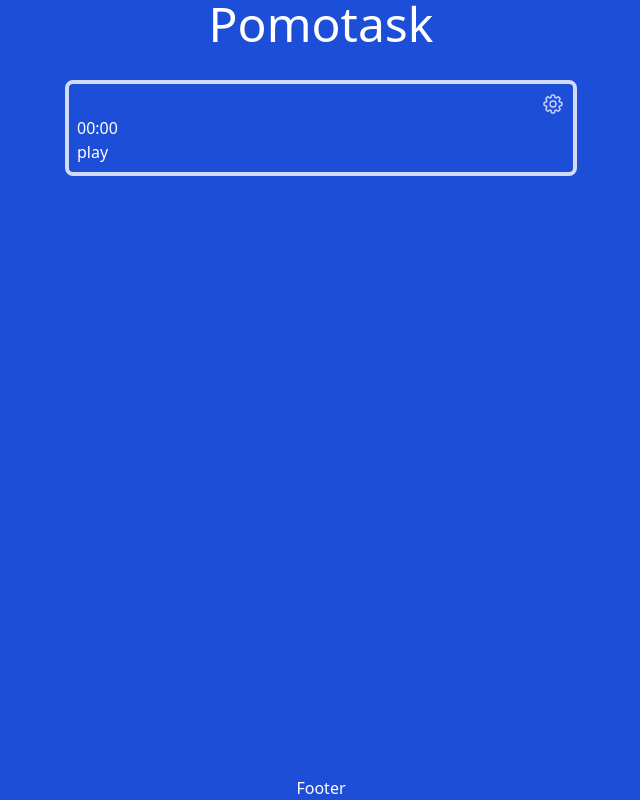
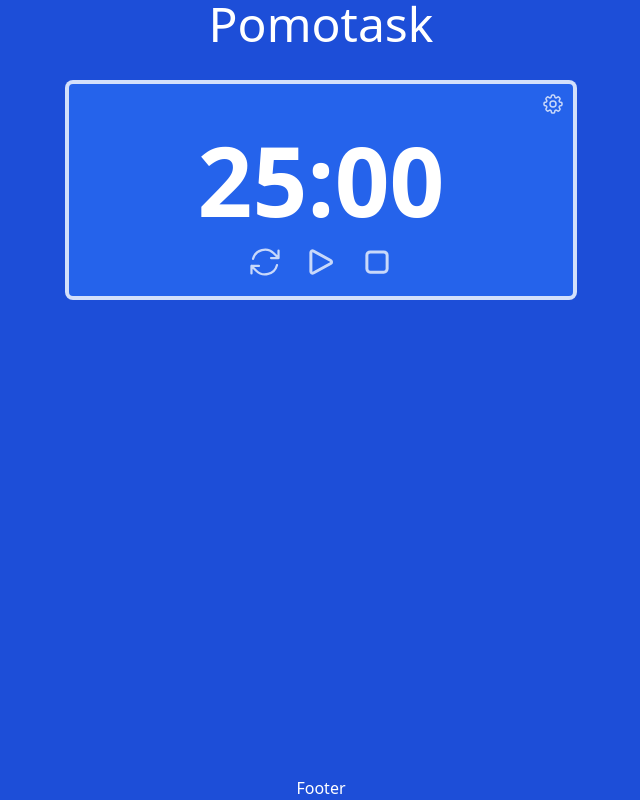
Before and after one commit to Jiyuu5/Pomotask, a React (Vite) app: page / in a window 1280 px wide. Shown: the whole page, without its empty margins (319-959 px from the left). Built offline with nearby package versions, Linux system fonts and the light colour scheme.

Commit message:
Add controle icons

```diff
--- a/src/components/PomodoroTimer.jsx
+++ b/src/components/PomodoroTimer.jsx
@@ -1,7 +1,7 @@
 export default function PomodoroTimer() {
   return (
-    <div className="mx-auto w-2/5 border-4 border-white border-opacity-80 rounded-lg py-2 px-2">
-      <div id="timerMenuBar">
+    <div className="mx-auto w-2/5 py-2 px-2 bg-blue-600 border-4 border-white border-opacity-80 rounded-lg">
+      <div id="timerMenuBar" className="mb-4">
         <svg
           xmlns="http://www.w3.org/2000/svg"
           fill="none"
@@ -23,9 +23,53 @@ export default function PomodoroTimer() {
         </svg>
       </div>
       <div id="timerDisplay">
-        <p>00:00</p>
+        <p className="text-8xl text-center font-bold">25:00</p>
       </div>
-      <div id="timerControls">play</div>
+      <div id="timerControls" className="mt-4 mb-2 flex justify-center gap-5 ">
+        <svg
+          xmlns="http://www.w3.org/2000/svg"
+          fill="none"
+          viewBox="0 0 24 24"
+          strokeWidth="1.5"
+          stroke="currentColor"
+          className="size-9 opacity-75 hover:opacity-100 hover:cursor-pointer"
+        >
+          <path
+            strokeLinecap="round"
+            strokeLinejoin="round"
+            d="M16.023 9.348h4.992v-.001M2.985 19.644v-4.992m0 0h4.992m-4.993 0 3.181 3.183a8.25 8.25 0 0 0 13.803-3.7M4.031 9.865a8.25 8.25 0 0 1 13.803-3.7l3.181 3.182m0-4.991v4.99"
+          />
+        </svg>
+
+        <svg
+          xmlns="http://www.w3.org/2000/svg"
+          fill="none"
+          viewBox="0 0 24 24"
+          strokeWidth="2"
+          stroke="currentColor"
+          className="size-9 opacity-75 hover:opacity-100 hover:cursor-pointer"
+        >
+          <path
+            strokeLinecap="round"
+            strokeLinejoin="round"
+            d="M5.25 5.653c0-.856.917-1.398 1.667-.986l11.54 6.347a1.125 1.125 0 0 1 0 1.972l-11.54 6.347a1.125 1.125 0 0 1-1.667-.986V5.653Z"
+          />
+        </svg>
+        <svg
+          xmlns="http://www.w3.org/2000/svg"
+          fill="none"
+          viewBox="0 0 24 24"
+          strokeWidth="2"
+          stroke="currentColor"
+          className="size-9 opacity-75 hover:opacity-100 hover:cursor-pointer"
+        >
+          <path
+            strokeLinecap="round"
+            strokeLinejoin="round"
+            d="M5.25 7.5A2.25 2.25 0 0 1 7.5 5.25h9a2.25 2.25 0 0 1 2.25 2.25v9a2.25 2.25 0 0 1-2.25 2.25h-9a2.25 2.25 0 0 1-2.25-2.25v-9Z"
+          />
+        </svg>
+      </div>
     </div>
   );
 }
```
